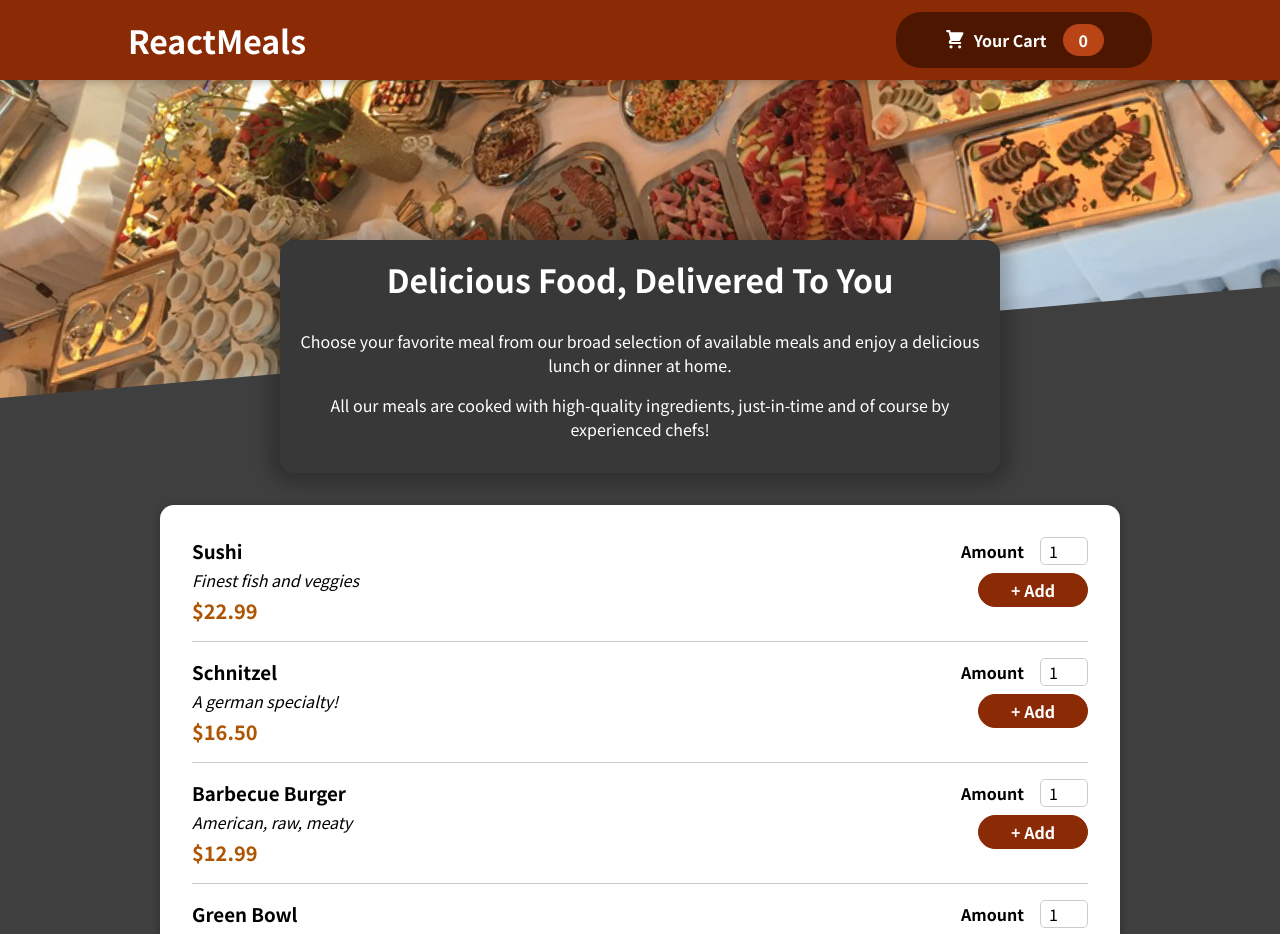
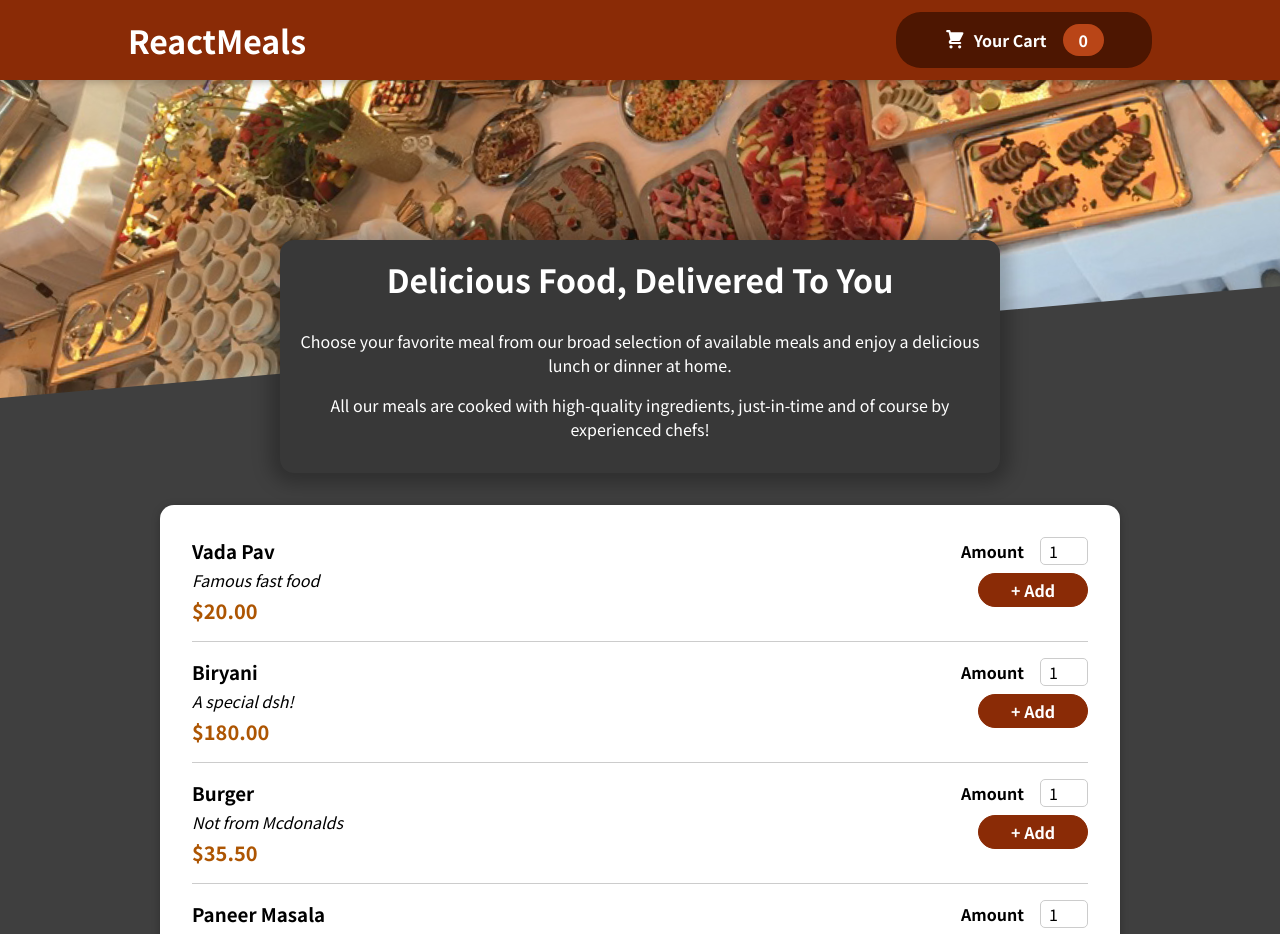
Before and after one commit to tajmalnas/Food-Order-App, a React (Create React App) app: page / in a window 1280 px wide. Shown: the top 934 px of the page. Built offline with nearby package versions, Linux system fonts and the light colour scheme.

Commit message:
udated available meal list

```diff
--- a/src/components/Meals/AvailableMeals.js
+++ b/src/components/Meals/AvailableMeals.js
@@ -6,27 +6,27 @@ import MealItem from './MealItem/MealItem';
 const DUMMY_MEALS = [
     {
       id: 'm1',
-      name: 'Sushi',
-      description: 'Finest fish and veggies',
-      price: 22.99,
+      name: 'Vada Pav',
+      description: 'Famous fast food',
+      price: 20,
     },
     {
       id: 'm2',
-      name: 'Schnitzel',
-      description: 'A german specialty!',
-      price: 16.5,
+      name: 'Biryani',
+      description: 'A special dsh!',
+      price: 180,
     },
     {
       id: 'm3',
-      name: 'Barbecue Burger',
-      description: 'American, raw, meaty',
-      price: 12.99,
+      name: 'Burger',
+      description: 'Not from Mcdonalds',
+      price: 35.5,
     },
     {
       id: 'm4',
-      name: 'Green Bowl',
-      description: 'Healthy...and green...',
-      price: 18.99,
+      name: 'Paneer Masala',
+      description: 'Healthy   and  Tasty',
+      price: 120,
     },
   ];
 
```
